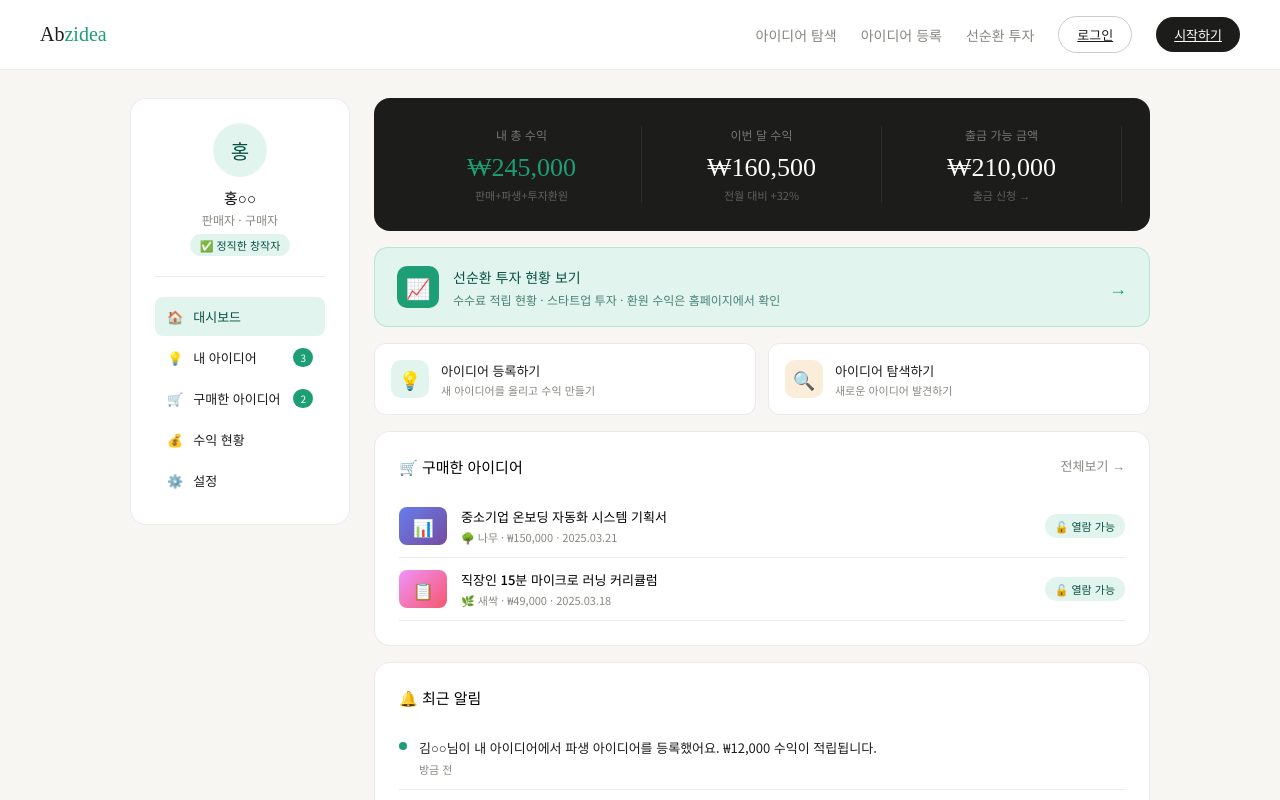
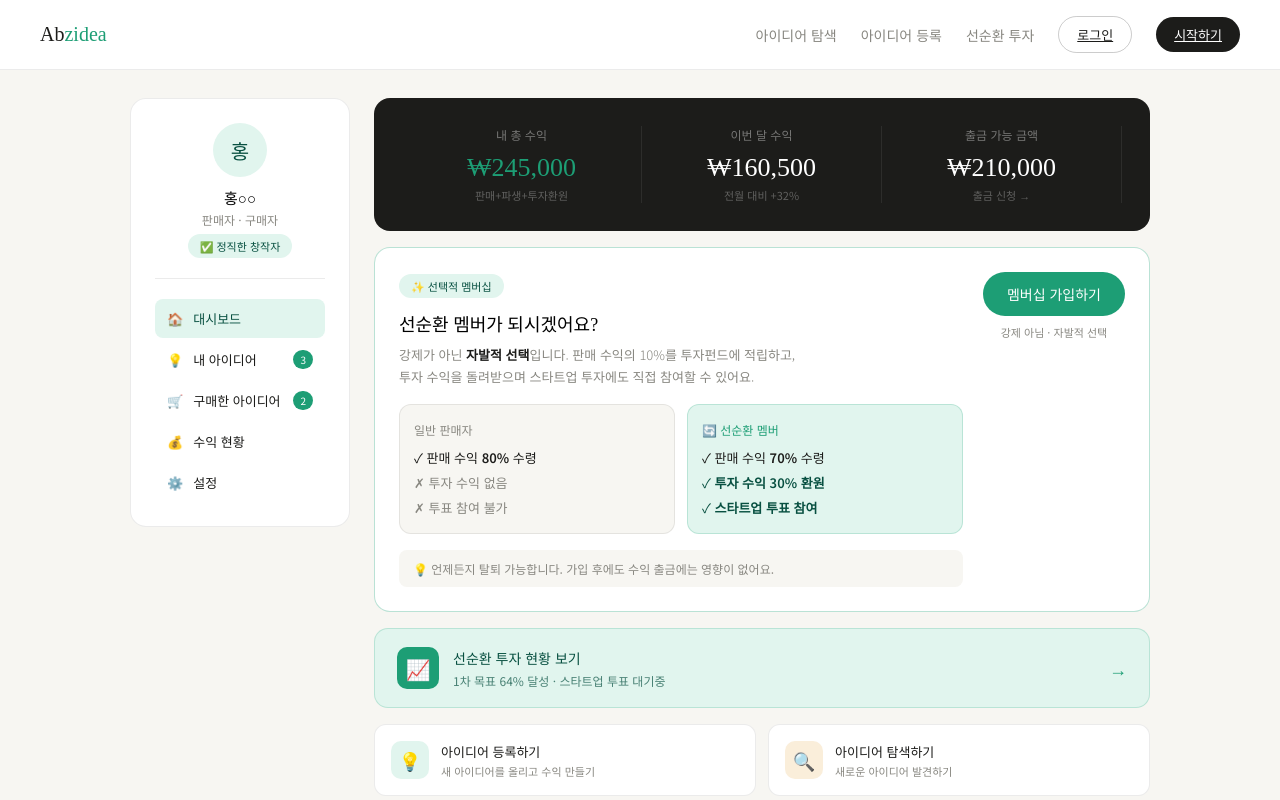
Before and after one commit to reree31-Abzidea/abzidea, a React (Vite) app: page /my in a window 1280 px wide. Shown: the top 800 px of the page. Built offline with nearby package versions, Linux system fonts and the light colour scheme.

Commit message:
Update MyPage.jsx

```diff
--- a/src/pages/MyPage.jsx
+++ b/src/pages/MyPage.jsx
@@ -3,6 +3,9 @@ import { Link } from 'react-router-dom'
 
 export default function MyPage() {
   const [nav, setNav] = useState('dashboard')
+  const [isMember, setIsMember] = useState(false)
+  const [showMemberModal, setShowMemberModal] = useState(false)
+
   const navItems = [
     { key:'dashboard', icon:'🏠', label:'대시보드' },
     { key:'ideas', icon:'💡', label:'내 아이디어', badge:3 },
@@ -14,13 +17,16 @@ export default function MyPage() {
   return (
     <div style={{ background:'#f7f6f2', minHeight:'100vh' }}>
       <div style={{ display:'grid', gridTemplateColumns:'220px 1fr', gap:24, padding:'28px 40px', maxWidth:1100, margin:'0 auto' }}>
+
         {/* 사이드바 */}
         <div style={{ background:'#fff', borderRadius:16, border:'0.5px solid rgba(0,0,0,0.08)', padding:24, height:'fit-content', position:'sticky', top:80 }}>
           <div style={{ textAlign:'center', marginBottom:20, paddingBottom:20, borderBottom:'0.5px solid rgba(0,0,0,0.08)' }}>
             <div style={{ width:54, height:54, borderRadius:'50%', background:'#E1F5EE', display:'flex', alignItems:'center', justifyContent:'center', fontSize:20, fontWeight:500, color:'#085041', margin:'0 auto 10px' }}>홍</div>
             <div style={{ fontSize:15, fontWeight:500, marginBottom:3 }}>홍○○</div>
             <div style={{ fontSize:12, color:'#888780' }}>판매자 · 구매자</div>
-            <div style={{ display:'inline-block', background:'#E1F5EE', color:'#085041', fontSize:11, padding:'3px 10px', borderRadius:100, marginTop:6 }}>✅ 정직한 창작자</div>
+            <div style={{ display:'inline-block', background: isMember ? '#1D9E75' : '#E1F5EE', color: isMember ? '#fff' : '#085041', fontSize:11, padding:'4px 12px', borderRadius:100, marginTop:6, fontWeight:500 }}>
+              {isMember ? '🔄 선순환 멤버' : '✅ 정직한 창작자'}
+            </div>
           </div>
           <div style={{ display:'flex', flexDirection:'column', gap:2 }}>
             {navItems.map(item => (
@@ -34,6 +40,7 @@ export default function MyPage() {
 
         {/* 메인 */}
         <div style={{ display:'flex', flexDirection:'column', gap:16 }}>
+
           {/* 수익 요약 */}
           <div style={{ background:'#1c1c1a', borderRadius:16, padding:28, display:'grid', gridTemplateColumns:'repeat(3,1fr)' }}>
             {[['내 총 수익','₩245,000','판매+파생+투자환원','green'],['이번 달 수익','₩160,500','전월 대비 +32%',''],['출금 가능 금액','₩210,000','출금 신청 →','']].map(([label,num,sub,color]) => (
@@ -45,13 +52,66 @@ export default function MyPage() {
             ))}
           </div>
 
+          {/* ══ 선택적 멤버십 카드 ══ */}
+          {!isMember ? (
+            <div style={{ background:'#fff', borderRadius:16, border:'1.5px solid rgba(29,158,117,0.3)', padding:24 }}>
+              <div style={{ display:'flex', alignItems:'flex-start', justifyContent:'space-between', gap:20 }}>
+                <div style={{ flex:1 }}>
+                  <div style={{ display:'inline-flex', alignItems:'center', gap:6, background:'#E1F5EE', color:'#085041', fontSize:11, fontWeight:500, padding:'4px 12px', borderRadius:100, marginBottom:12 }}>✨ 선택적 멤버십</div>
+                  <div style={{ fontFamily:'Noto Serif KR, serif', fontSize:18, fontWeight:500, marginBottom:8 }}>선순환 멤버가 되시겠어요?</div>
+                  <div style={{ fontSize:13, color:'#888780', lineHeight:1.7, marginBottom:16, fontWeight:300 }}>
+                    강제가 아닌 <strong style={{ color:'#1c1c1a' }}>자발적 선택</strong>입니다. 판매 수익의 10%를 투자펀드에 적립하고,<br />
+                    투자 수익을 돌려받으며 스타트업 투자에도 직접 참여할 수 있어요.
+                  </div>
+
+                  {/* 일반 vs 멤버 비교 */}
+                  <div style={{ display:'grid', gridTemplateColumns:'1fr 1fr', gap:12, marginBottom:16 }}>
+                    <div style={{ background:'#f7f6f2', borderRadius:12, padding:'16px 14px', border:'0.5px solid rgba(0,0,0,0.08)' }}>
+                      <div style={{ fontSize:12, fontWeight:500, color:'#888780', marginBottom:10 }}>일반 판매자</div>
+                      <div style={{ fontSize:13, marginBottom:6, color:'#1c1c1a' }}>✓ 판매 수익 <strong>80%</strong> 수령</div>
+                      <div style={{ fontSize:13, marginBottom:6, color:'#888780' }}>✗ 투자 수익 없음</div>
+                      <div style={{ fontSize:13, color:'#888780' }}>✗ 투표 참여 불가</div>
+                    </div>
+                    <div style={{ background:'#E1F5EE', borderRadius:12, padding:'16px 14px', border:'0.5px solid rgba(29,158,117,0.2)' }}>
+                      <div style={{ fontSize:12, fontWeight:500, color:'#1D9E75', marginBottom:10 }}>🔄 선순환 멤버</div>
+                      <div style={{ fontSize:13, marginBottom:6, color:'#1c1c1a' }}>✓ 판매 수익 <strong>70%</strong> 수령</div>
+                      <div style={{ fontSize:13, marginBottom:6, color:'#085041' }}>✓ <strong>투자 수익 30% 환원</strong></div>
+                      <div style={{ fontSize:13, color:'#085041' }}>✓ <strong>스타트업 투표 참여</strong></div>
+                    </div>
+                  </div>
+
+                  <div style={{ fontSize:12, color:'#888780', background:'#f7f6f2', padding:'10px 14px', borderRadius:8 }}>
+                    💡 언제든지 탈퇴 가능합니다. 가입 후에도 수익 출금에는 영향이 없어요.
+                  </div>
+                </div>
+                <div style={{ flexShrink:0, textAlign:'center' }}>
+                  <button onClick={() => setShowMemberModal(true)} style={{ background:'#1D9E75', color:'#fff', padding:'12px 24px', borderRadius:100, fontSize:14, fontWeight:500, border:'none', cursor:'pointer', fontFamily:'inherit', marginBottom:8, display:'block', width:'100%' }}>
+                    멤버십 가입하기
+                  </button>
+                  <div style={{ fontSize:11, color:'#888780' }}>강제 아님 · 자발적 선택</div>
+                </div>
+              </div>
+            </div>
+          ) : (
+            <div style={{ background:'#1c1c1a', borderRadius:16, padding:22 }}>
+              <div style={{ display:'flex', alignItems:'center', gap:14 }}>
+                <div style={{ width:42, height:42, borderRadius:10, background:'#1D9E75', display:'flex', alignItems:'center', justifyContent:'center', fontSize:20 }}>🔄</div>
+                <div style={{ flex:1 }}>
+                  <div style={{ fontSize:14, fontWeight:500, color:'#fff', marginBottom:4 }}>선순환 멤버 활동 중</div>
+                  <div style={{ fontSize:12, color:'rgba(255,255,255,0.4)' }}>판매 수익 70% 수령 · 투자 수익 환원 대기 중 · 투표 참여 가능</div>
+                </div>
+                <Link to="/invest" style={{ background:'#1D9E75', color:'#fff', padding:'8px 16px', borderRadius:100, fontSize:12, textDecoration:'none', fontWeight:500 }}>투표하러 가기 →</Link>
+              </div>
+            </div>
+          )}
+
           {/* 선순환 투자 배너 */}
-          <Link to="/invest" style={{ background:'#E1F5EE', borderRadius:14, padding:'18px 22px', display:'flex', alignItems:'center', justifyContent:'space-between', border:'0.5px solid rgba(29,158,117,0.2)', textDecoration:'none', cursor:'pointer' }}>
+          <Link to="/invest" style={{ background:'#E1F5EE', borderRadius:14, padding:'18px 22px', display:'flex', alignItems:'center', justifyContent:'space-between', border:'0.5px solid rgba(29,158,117,0.2)', textDecoration:'none' }}>
             <div style={{ display:'flex', alignItems:'center', gap:14 }}>
               <div style={{ width:42, height:42, borderRadius:10, background:'#1D9E75', display:'flex', alignItems:'center', justifyContent:'center', fontSize:20 }}>📈</div>
               <div>
                 <div style={{ fontSize:14, fontWeight:500, color:'#085041', marginBottom:4 }}>선순환 투자 현황 보기</div>
-                <div style={{ fontSize:12, color:'#085041', opacity:0.7 }}>수수료 적립 현황 · 스타트업 투자 · 환원 수익은 홈페이지에서 확인</div>
+                <div style={{ fontSize:12, color:'#085041', opacity:0.7 }}>1차 목표 64% 달성 · 스타트업 투표 대기중</div>
               </div>
             </div>
             <div style={{ fontSize:18, color:'#1D9E75' }}>→</div>
@@ -101,8 +161,33 @@ export default function MyPage() {
               </div>
             ))}
           </div>
+
         </div>
       </div>
+
+      {/* 멤버십 가입 확인 모달 */}
+      {showMemberModal && (
+        <div style={{ position:'fixed', inset:0, background:'rgba(0,0,0,0.6)', display:'flex', alignItems:'center', justifyContent:'center', zIndex:1000 }}>
+          <div style={{ background:'#fff', borderRadius:20, padding:32, maxWidth:420, width:'90%' }}>
+            <div style={{ fontSize:32, textAlign:'center', marginBottom:16 }}>🔄</div>
+            <div style={{ fontFamily:'Noto Serif KR, serif', fontSize:20, fontWeight:500, textAlign:'center', marginBottom:16 }}>선순환 멤버십 가입</div>
+            <div style={{ background:'#f7f6f2', borderRadius:12, padding:'16px', marginBottom:16 }}>
+              <div style={{ fontSize:13, fontWeight:500, marginBottom:10, color:'#1c1c1a' }}>가입 후 변경되는 내용</div>
+              <div style={{ fontSize:13, color:'#888780', marginBottom:6 }}>· 판매 수익: <strong style={{ color:'#1c1c1a' }}>80% → 70%</strong></div>
+              <div style={{ fontSize:13, color:'#888780', marginBottom:6 }}>· 투자펀드 적립: <strong style={{ color:'#1D9E75' }}>수익의 10% 자동 적립</strong></div>
+              <div style={{ fontSize:13, color:'#888780', marginBottom:6 }}>· 투자 수익 환원: <strong style={{ color:'#1D9E75' }}>30% 자동 배분</strong></div>
+              <div style={{ fontSize:13, color:'#888780' }}>· 스타트업 투표: <strong style={{ color:'#1D9E75' }}>참여 가능</strong></div>
+            </div>
+            <div style={{ fontSize:12, color:'#888780', textAlign:'center', marginBottom:20, lineHeight:1.6 }}>
+              언제든지 탈퇴 가능합니다.<br />강제가 아닌 자발적 선택입니다.
+            </div>
+            <div style={{ display:'flex', gap:10 }}>
+              <button onClick={() => setShowMemberModal(false)} style={{ flex:1, padding:12, borderRadius:100, border:'0.5px solid rgba(0,0,0,0.08)', background:'#fff', fontSize:14, cursor:'pointer', fontFamily:'inherit' }}>취소</button>
+              <button onClick={() => { setIsMember(true); setShowMemberModal(false); }} style={{ flex:1, padding:12, borderRadius:100, border:'none', background:'#1D9E75', color:'#fff', fontSize:14, fontWeight:500, cursor:'pointer', fontFamily:'inherit' }}>가입하기</button>
+            </div>
+          </div>
+        </div>
+      )}
     </div>
   )
 }
```
